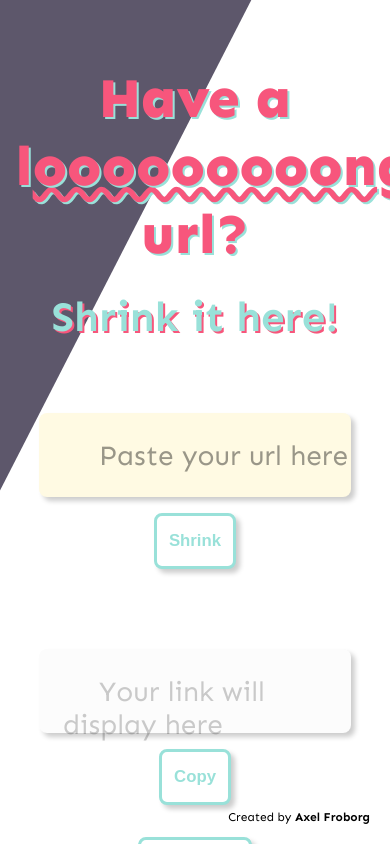
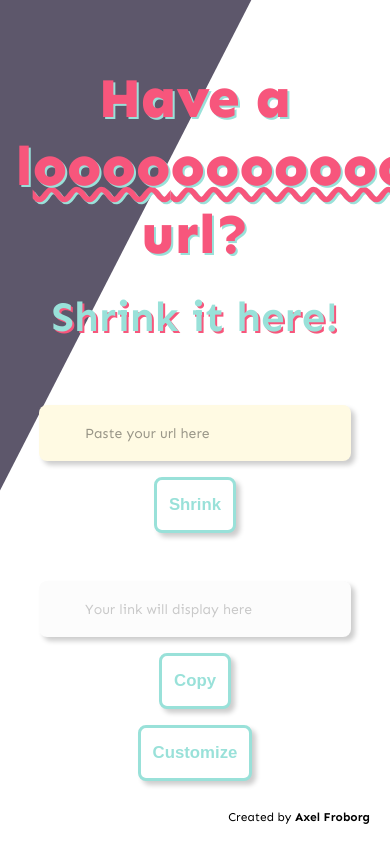
Before and after one commit to afroborg/link-shortener, a Vue app in the folder web/: page / in a window 390 px wide. Built offline with nearby package versions, Linux system fonts and the light colour scheme; no server answers.

Commit message:
responsiveness updates

```diff
--- a/web/src/components/cooler-button/ICoolerButton.ts
+++ b/web/src/components/cooler-button/ICoolerButton.ts
@@ -5,6 +5,7 @@
   classes?: string;
   width: string;
   loading: boolean;
+  disabled: boolean;
 }
 
 export interface Computed {
--- a/web/src/components/input-field/input-field.scss
+++ b/web/src/components/input-field/input-field.scss
@@ -15,7 +15,7 @@
   color: rgba(0, 0, 0, 0.4);
   z-index: 1;
   i {
-    margin-right: 8px;
+    margin-right: 16px;
   }
   &.active {
     top: -$form-height / 2;
@@ -26,6 +26,17 @@
   &.disabled {
     color: rgba(0, 0, 0, 0.2);
     cursor: not-allowed;
+  }
+  @media screen and (max-width: 620px) {
+    font-size: 0.5em;
+    top: 20px;
+    i {
+      margin-right: 8px;
+    }
+    &.active {
+      font-size: 0.6em;
+      top: -$form-height / 2.5;
+    }
   }
 }
 
@@ -49,4 +60,8 @@
     background: #fcfcfc;
     cursor: not-allowed;
   }
+  @media screen and (max-width: 620px) {
+    height: $form-height / 1.5;
+    font-size: 0.6em;
+  }
 }
--- a/web/src/pages/url-shortener/url-shortener.scss
+++ b/web/src/pages/url-shortener/url-shortener.scss
@@ -20,12 +20,20 @@
     font-size: 2em;
   }
   span {
+    &::before {
+      content: 'ooooooo';
+    }
     text-decoration: underline wavy;
   }
   @media screen and (max-width: 620px) {
     text-align: center;
     text-shadow: 2px 2px $light-blue;
     margin-top: 48px;
+    span {
+      &::before {
+        content: 'oooo';
+      }
+    }
   }
 }
 
@@ -34,15 +42,17 @@
   font-weight: 700;
   color: $light-blue;
   margin-top: 24px;
-  text-shadow: 2px 2px $bright-pink;
+  text-shadow: 4px 4px $bright-pink;
   @media screen and (max-width: 620px) {
     text-align: center;
   }
   @media screen and (max-width: 1500px) {
     font-size: 3em;
+    margin-bottom: 48px;
   }
   @media screen and (max-width: 800px) {
     font-size: 2em;
+    text-shadow: 2px 2px $bright-pink;
   }
   @media screen and (max-width: 550px) {
     font-size: 1.5em;
@@ -59,10 +69,13 @@
   }
   @media screen and (max-width: 1000px) {
     flex-direction: column;
-    margin-top: 56px;
+    margin-bottom: 48px;
     .cooler-button {
-      margin: 16px auto;
+      margin: 16px auto 0;
       width: auto;
+    }
+    .copy-button {
+      display: none;
     }
   }
 }
```
